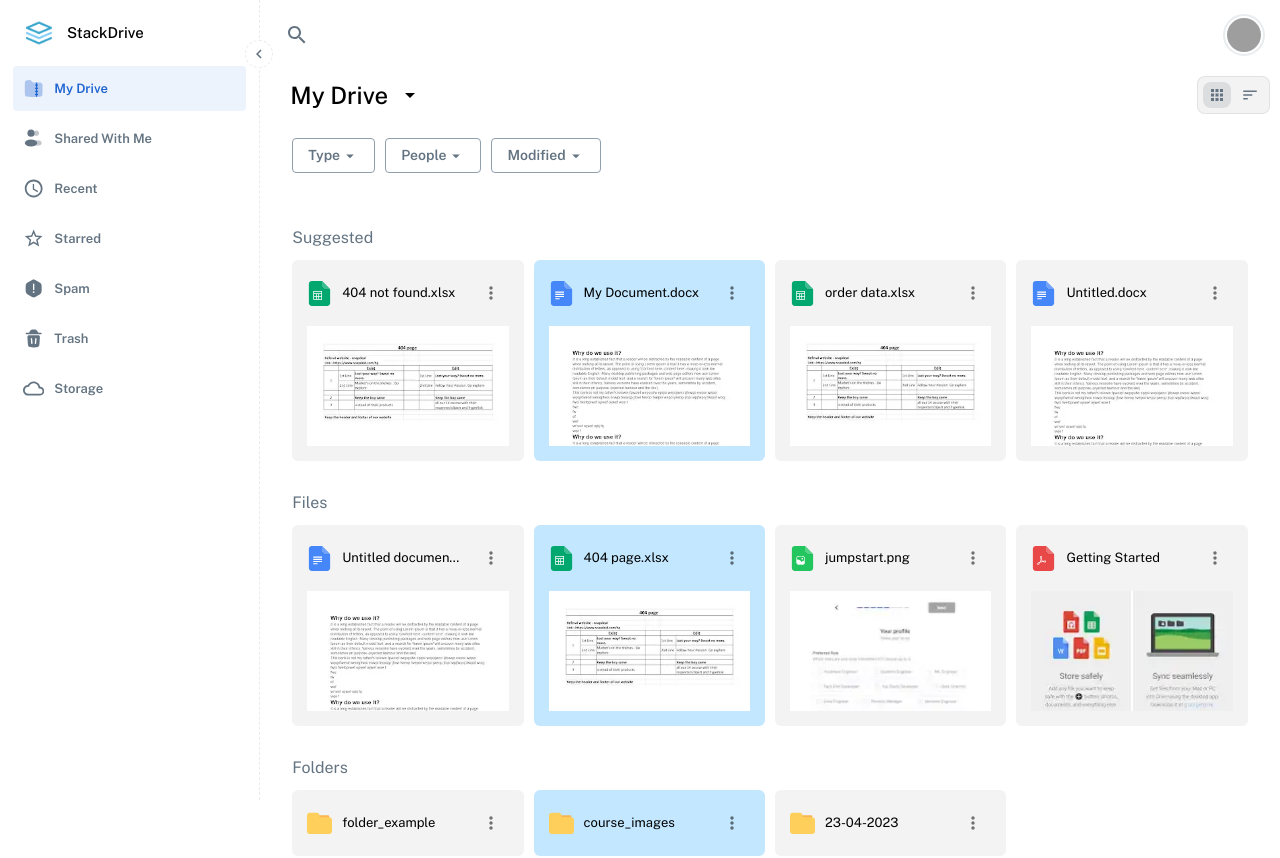
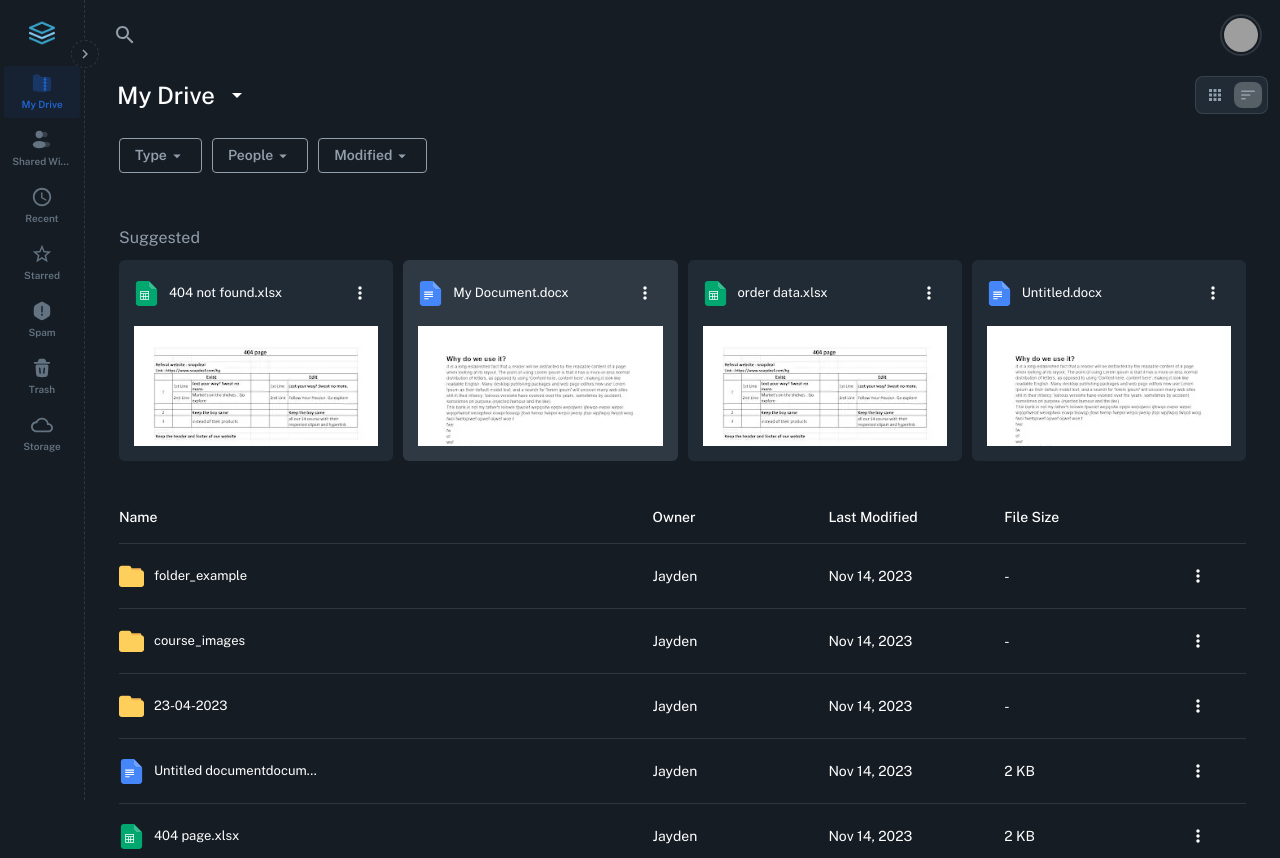
Before and after one commit to jatinnegi/stackdrive-client, a React (Vite) app: page /dashboard in a window 1280 px wide. Shown: the top 858 px of the page. Built offline with nearby package versions, Linux system fonts and the light colour scheme; grey boxes are pictures that could not be loaded.

Commit message:
Add list view in explorer

```diff
--- a/src/components/Explorer.tsx
+++ b/src/components/Explorer.tsx
@@ -1,10 +1,16 @@
 import { Box } from "@mui/material";
+import { useSelector } from "react-redux";
+import { GridView, ListView } from "@/components/Views";
 import { ResourceProps, resources } from "@/data";
-import { GridView } from "@/components/Views";
+import { RootState } from "@/redux/reducers";
 import ResourceCard from "@/components/ResourceCard";
 import SectionHeading from "@/components/SectionHeading";
 
 export default function Explorer() {
+  const { view } = useSelector((state: RootState) => state.myDrive);
+
+  if (view === "list") return <ListView resources={resources} />;
+
   return (
     <>
       <Box component="div">
--- /dev/null
+++ b/src/components/Views/ListView.tsx
@@ -0,0 +1,146 @@
+import { FC } from "react";
+import { ResourceProps, ResourcesProps } from "@/types";
+import { getFileImage } from "@/utils/helper";
+import { SupportedTypes } from "@/utils/supportedFileTypes";
+import Table from "@mui/material/Table";
+import TableBody from "@mui/material/TableBody";
+import TableCell from "@mui/material/TableCell";
+import TableContainer from "@mui/material/TableContainer";
+import TableHead from "@mui/material/TableHead";
+import TableRow from "@mui/material/TableRow";
+import Box from "@mui/material/Box";
+import { MoreVert as MoreVertIcon } from "@mui/icons-material";
+import { IconButton, Typography } from "@mui/material";
+
+interface RowProps {
+  id: string;
+  name: string;
+  type: SupportedTypes;
+  owner: string;
+  lastModified: string;
+  size: string;
+}
+
+interface Props {
+  resources: ResourcesProps;
+}
+
+export const ListView: FC<Props> = ({ resources }) => {
+  const padding = "14px 30px 14px 0px";
+
+  const folders: RowProps[] = resources.folders.map(
+    (folder: ResourceProps) => ({
+      id: `folder-${folder.id}`,
+      name: folder.name,
+      type: folder.type,
+      lastModified: "Nov 14, 2023",
+      owner: "Jayden",
+      size: "-",
+    })
+  );
+
+  const files: RowProps[] = resources.files.map((file: ResourceProps) => ({
+    id: `file-${file.id}`,
+    name: file.name,
+    type: file.type,
+    lastModified: "Nov 14, 2023",
+    owner: "Jayden",
+    size: "2 KB",
+  }));
+
+  const rows: RowProps[] = [...folders, ...files];
+
+  return (
+    <TableContainer
+      component={Box}
+      sx={{ backgroundColor: "background.default", cursor: "default" }}
+    >
+      <Table
+        sx={{
+          minWidth: 650,
+          th: {
+            border: "none",
+            padding,
+            overflow: "hidden",
+          },
+          td: { border: "none", padding },
+          tbody: {
+            tr: {
+              borderTopWidth: "1px",
+              borderTopStyle: "solid",
+              borderTopColor: "border.primary",
+            },
+          },
+        }}
+        aria-label="simple table"
+      >
+        <TableHead>
+          <TableRow>
+            <TableCell width="50%" sx={{ minWidth: "180px" }}>
+              Name
+            </TableCell>
+            <TableCell width="16%" sx={{ minWidth: "130px" }}>
+              Owner
+            </TableCell>
+            <TableCell width="16%" sx={{ minWidth: "130px" }}>
+              Last Modified
+            </TableCell>
+            <TableCell width="16%" sx={{ minWidth: "130px" }}>
+              File Size
+            </TableCell>
+            <TableCell width="1%" sx={{ minWidth: "50px" }} />
+          </TableRow>
+        </TableHead>
+        <TableBody>
+          {rows.map((row: RowProps) => (
+            <TableRow key={row.id} sx={{ fontSize: "13px" }}>
+              <TableCell
+                sx={{
+                  overflow: "hidden",
+                  height: "100%",
+                }}
+              >
+                <Box
+                  component="div"
+                  sx={{
+                    display: "flex",
+                    alignItems: "center",
+                    gap: "10px",
+                    height: "100%",
+                    width: "100%",
+                    maxWidth: "200px",
+                  }}
+                >
+                  <img
+                    src={getFileImage(row.type)}
+                    alt={row.name}
+                    style={{ height: "25px" }}
+                  />
+                  <Typography
+                    sx={{
+                      display: "inline",
+                      overflow: "hidden",
+                      whiteSpace: "nowrap",
+                      textOverflow: "ellipsis",
+                      fontSize: "13px",
+                    }}
+                  >
+                    {row.name}
+                  </Typography>
+                </Box>
+              </TableCell>
+              <TableCell>{row.owner}</TableCell>
+              <TableCell>{row.lastModified}</TableCell>
+              <TableCell>{row.size}</TableCell>
+              <TableCell>
+                <IconButton>
+                  <MoreVertIcon fontSize="small" />
+                </IconButton>
+              </TableCell>
+            </TableRow>
+          ))}
+        </TableBody>
+      </Table>
+    </TableContainer>
+  );
+};
--- a/src/components/Views/index.tsx
+++ b/src/components/Views/index.tsx
@@ -1 +1,2 @@
 export { GridView, DefaultGridView, MobileGridView } from "./GridView";
+export { ListView } from "./ListView";
--- a/src/data/index.tsx
+++ b/src/data/index.tsx
@@ -30,7 +30,7 @@ export const folders: ResourceProps[] = [
 export const files: ResourceProps[] = [
   {
     id: 1,
-    name: "Untitled document.docx",
+    name: "Untitled documentdocumentdocumentdocumentdocumentdocumentdocumentdocumentdocumentdocument.docx",
     type: "word",
     imgSrc: WordPreview,
   },
--- a/src/redux/slices/myDrive.ts
+++ b/src/redux/slices/myDrive.ts
@@ -8,7 +8,7 @@ interface IMyDrive {
 }
 
 const initialState: IMyDrive = {
-  view: "grid",
+  view: "list",
   displayModifiedFilter: false,
 };
 
--- a/src/redux/slices/settings.ts
+++ b/src/redux/slices/settings.ts
@@ -13,8 +13,8 @@ interface ISettings {
 const initialState: ISettings = {
   display: false,
   displayMobileMenu: false,
-  theme: "light",
-  layout: "full",
+  theme: "dark",
+  layout: "collapse",
 };
 
 interface Payload {
```
